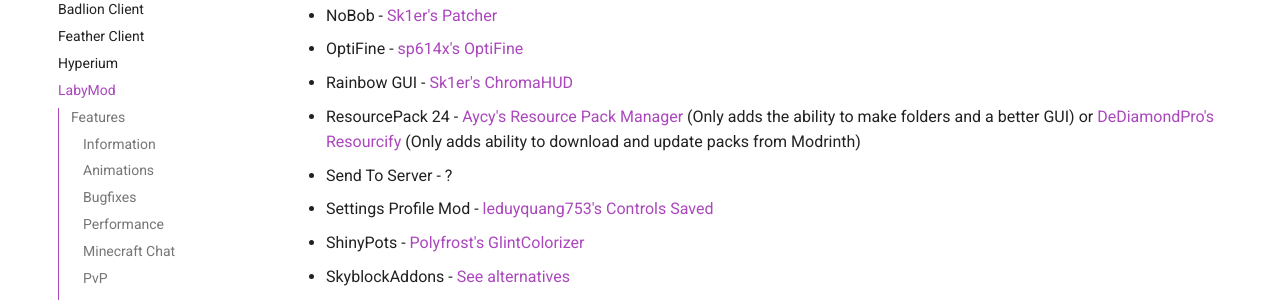
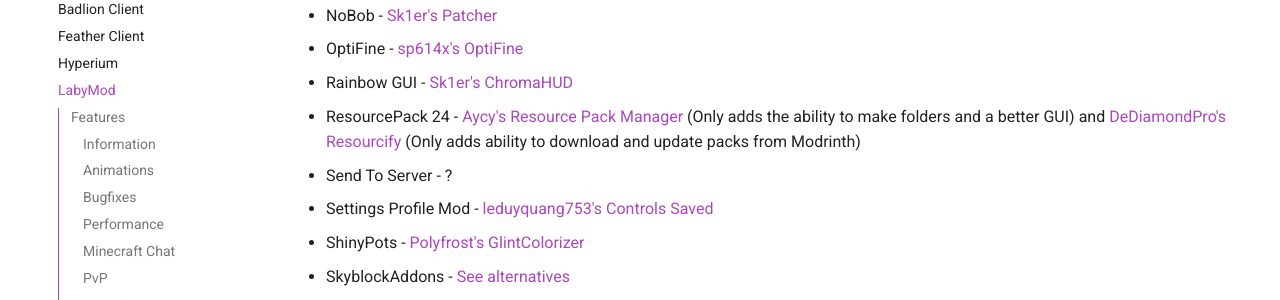
Before and after one commit to MicrocontrollersDev/Alternatives, an MkDocs documentation site: the page built from docs/1.8.9/labymod.md, in a window 1280 px wide and 900 px high, scrolled down 5705 px. Shown: the part 153-453 px from the top of the window. Built offline with MkDocs 1.6.1 and Material for MkDocs 9.7.7, drawn with Linux system fonts in a browser that asks for light colours; comment, search, counter and statistics services are not loaded.

Commit message:
rpm and resourcify are compatible now

```diff
--- a/docs/1.8.9/labymod.md
+++ b/docs/1.8.9/labymod.md
@@ -186,7 +186,7 @@
 * NoBob - [Sk1er's Patcher](https://sk1er.club/mods/patcher)
 * OptiFine - [sp614x's OptiFine](https://optifine.net/adloadx?f=preview_OptiFine_1.8.9_HD_U_M6_pre2.jar)
 * Rainbow GUI - [Sk1er's ChromaHUD](https://sk1er.club/mods/ChromaHUD)
-* ResourcePack 24 - [Aycy's Resource Pack Manager](https://skyclient-files.pages.dev/Resource_Pack_Manager_1.2.jar) (Only adds the ability to make folders and a better GUI) or [DeDiamondPro's Resourcify](https://modrinth.com/mod/resourcify) (Only adds ability to download and update packs from Modrinth)
+* ResourcePack 24 - [Aycy's Resource Pack Manager](https://skyclient-files.pages.dev/Resource_Pack_Manager_1.2.jar) (Only adds the ability to make folders and a better GUI) and [DeDiamondPro's Resourcify](https://modrinth.com/mod/resourcify) (Only adds ability to download and update packs from Modrinth)
 * Send To Server - ?
 * Settings Profile Mod - [leduyquang753's Controls Saved](https://drive.google.com/uc?authuser=0&id=1di1XQ_JNcVOt2RyCyZncsua7Vi5ar_fo&export=download)
 * ShinyPots - [Polyfrost's GlintColorizer](https://modrinth.com/mod/glintcolorizer)
```
Also changed, not shown: docs/1.8.9/badlion_client.md (+1 -1 lines).
